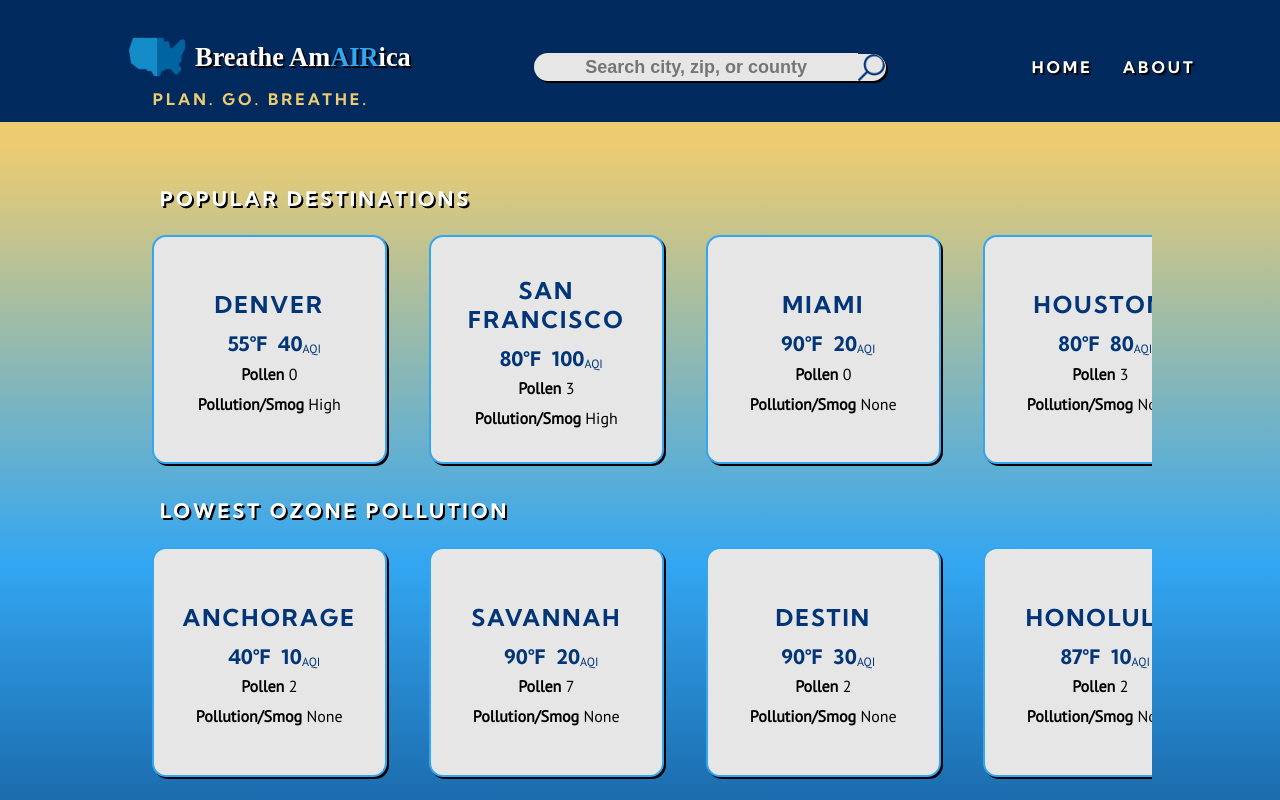
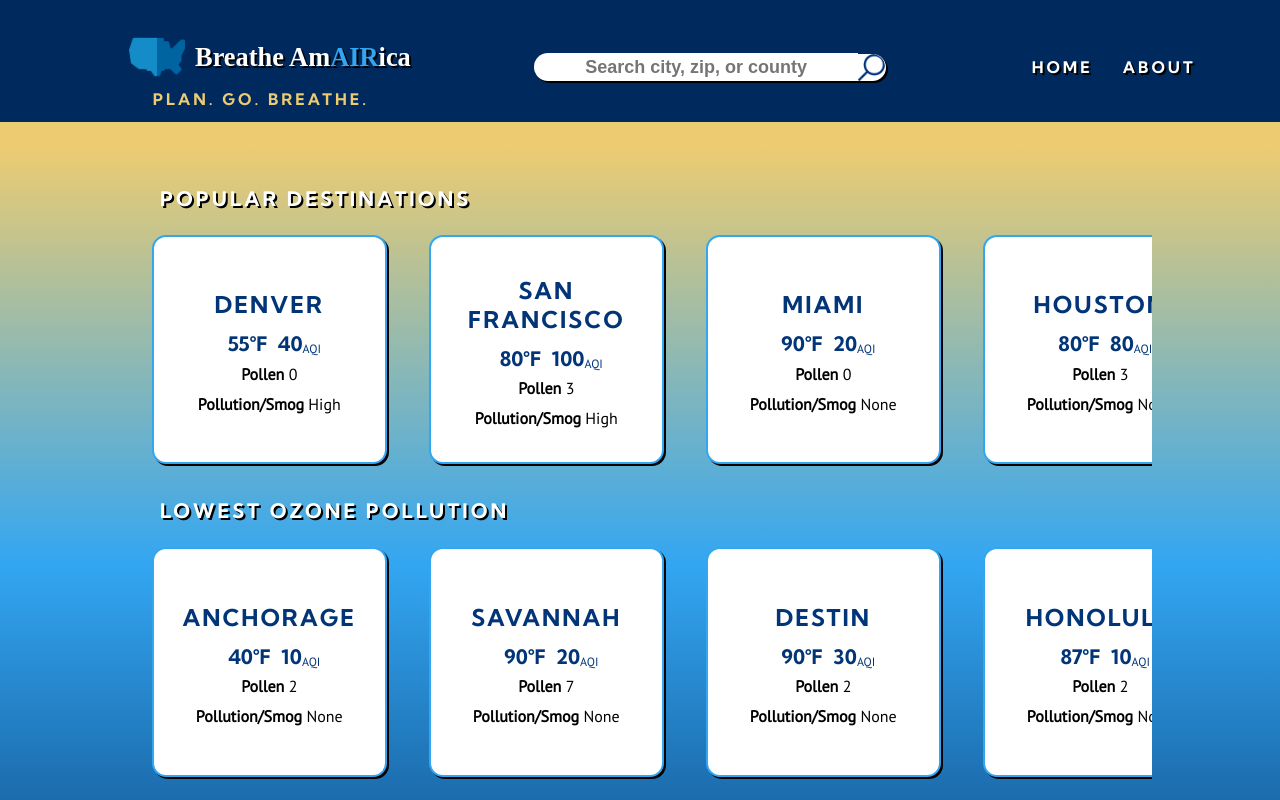
Before and after one commit to leighlars/BreatheAmAIRica, a React (Create React App) app: page / in a window 1280 px wide. Shown: the top 800 px of the page. Built offline with nearby package versions, Linux system fonts and the light colour scheme; a web font is replaced by a local one.

Commit message:
Add light blue border to search results

```diff
--- a/src/Card/Card.scss
+++ b/src/Card/Card.scss
@@ -3,7 +3,7 @@
 .card-container {
     @include columnDisplay();
     justify-content: center;
-    background: #e6e6e6;
+    background: white;
     box-shadow: 2px 2px black;
     border: 2px solid $lightBlue;
     border-radius: 14px;
--- a/src/Results/Results.scss
+++ b/src/Results/Results.scss
@@ -28,6 +28,7 @@
     justify-content: flex-start;
     background: white;
     box-shadow: 2px 2px black;
+    border: 2px solid $lightBlue;
     border-radius: 14px;
     height: 225px;
     margin: 1.5em;
--- a/src/Search/Search.scss
+++ b/src/Search/Search.scss
@@ -11,7 +11,7 @@
   .search-input {
     border-radius: 14px 0 0 14px;
     border: none;
-    background: #e6e6e6;
+    background: white;
     padding: 1%;
     font-weight: bold;
     font-size: 18px;
@@ -20,7 +20,7 @@
     width: 18em;
   }
   .search-icon {
-    background: #e6e6e6;
+    background: white;
     padding: 1.5%;
     width: 2em;
     border-radius: 0 14px 14px 0;
```
